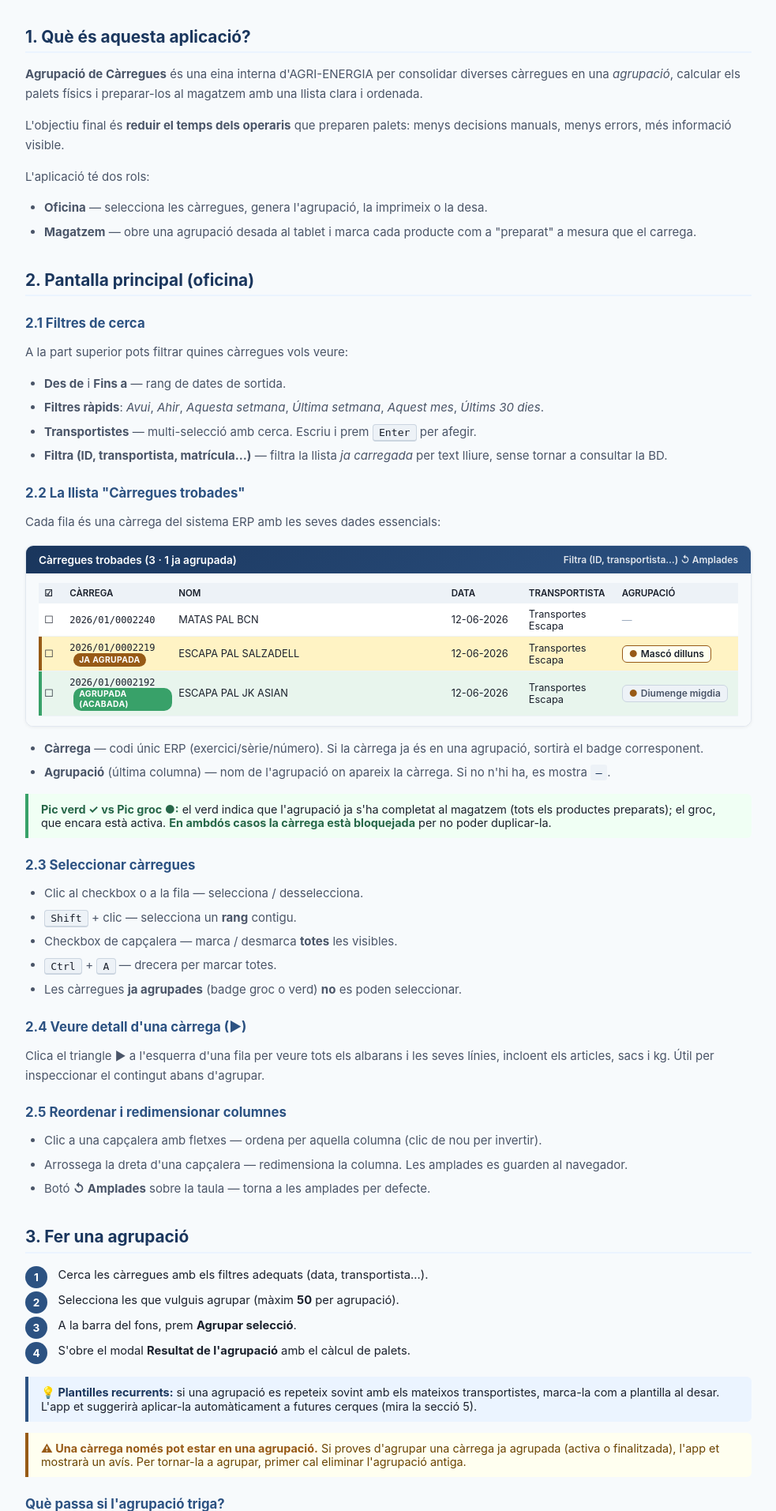
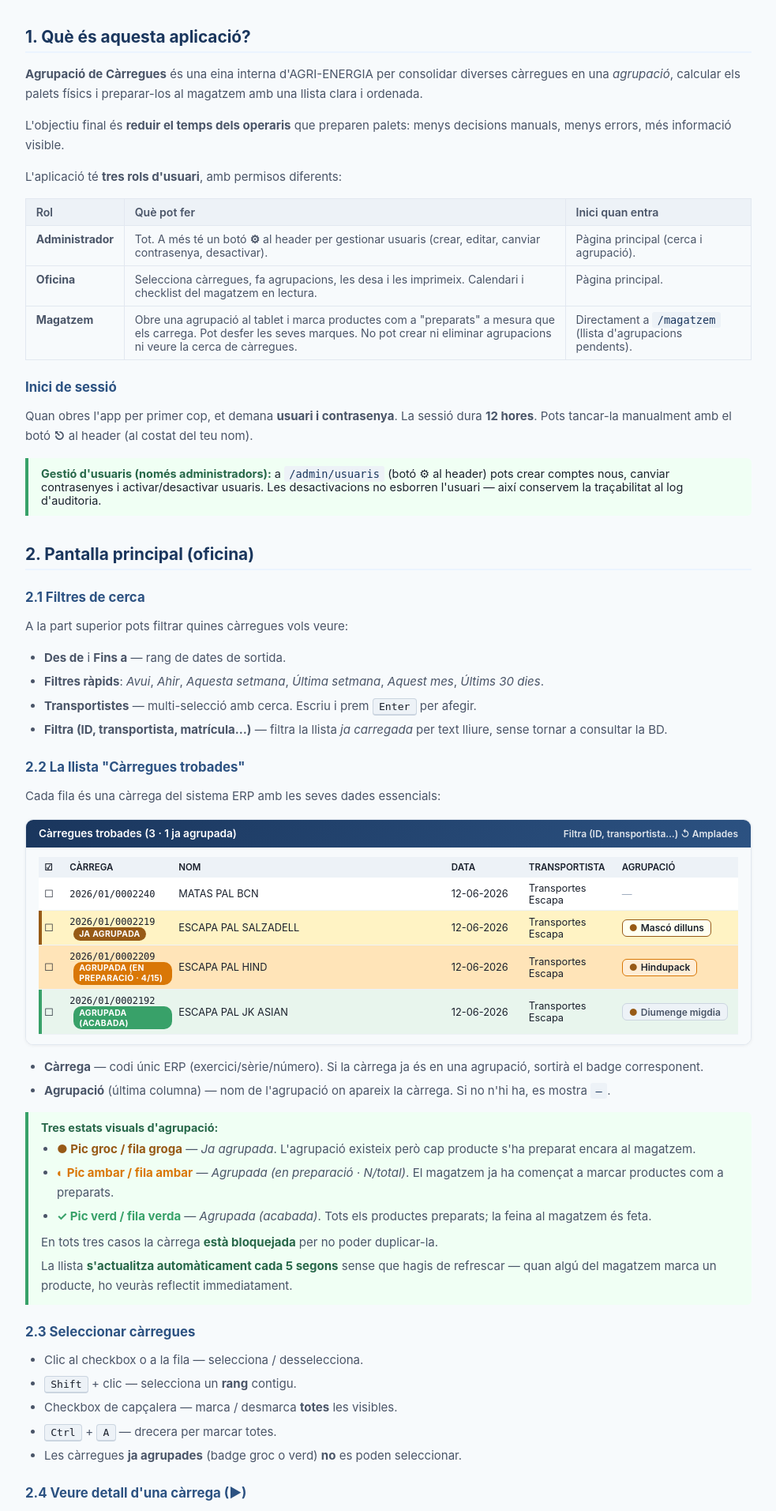
Before and after one commit to ohijazo/Agrupador-de-Carregues, a Flask app: page /ajuda in a window 1280 px wide. Shown: the part 474-2387 px from the top of the page at 79% size, without its empty margins (148-1131 px from the left). Run offline with Flask 3, Linux system fonts and the light colour scheme.

Commit message:
Ajuda: actualitzada amb rols, auth i estat 'en preparacio'
- Seccio 1: passa de "dos rols" a tabla dels tres rols
  (admin / oficina / magatzem) amb permisos i inici de cada un.
- Nou subbloc "Inici de sessio" + info sobre /admin/usuaris (botó ⚙).
- Mockup de la llista de carregues amb una fila nova
  "Agrupada (en preparacio · 4/15)" en ambar.
- Info-box dels pics: ara distingeix 3 estats (groc / ambar / verd)
  i menciona el refresc automatic cada 5s.
- Resultat: nota sobre el ✓ verd als productes ja preparats.
- Glossari: nova entrada amb els 3 estats i 3 rols.

Co-Authored-By: Claude Opus 4.7 (1M context) <noreply@anthropic.com>

```diff
--- a/templates/ajuda.html
+++ b/templates/ajuda.html
@@ -291,11 +291,42 @@
         L'objectiu final és <strong>reduir el temps dels operaris</strong> que preparen
         palets: menys decisions manuals, menys errors, més informació visible.
     </p>
-    <p>L'aplicació té dos rols:</p>
-    <ul>
-        <li><strong>Oficina</strong> — selecciona les càrregues, genera l'agrupació, la imprimeix o la desa.</li>
-        <li><strong>Magatzem</strong> — obre una agrupació desada al tablet i marca cada producte com a "preparat" a mesura que el carrega.</li>
-    </ul>
+    <p>L'aplicació té <strong>tres rols d'usuari</strong>, amb permisos diferents:</p>
+    <table class="help-table">
+        <thead>
+            <tr><th>Rol</th><th>Què pot fer</th><th>Inici quan entra</th></tr>
+        </thead>
+        <tbody>
+            <tr>
+                <td><strong>Administrador</strong></td>
+                <td>Tot. A més té un botó <strong>⚙</strong> al header per gestionar usuaris (crear, editar, canviar contrasenya, desactivar).</td>
+                <td>Pàgina principal (cerca i agrupació).</td>
+            </tr>
+            <tr>
+                <td><strong>Oficina</strong></td>
+                <td>Selecciona càrregues, fa agrupacions, les desa i les imprimeix. Calendari i checklist del magatzem en lectura.</td>
+                <td>Pàgina principal.</td>
+            </tr>
+            <tr>
+                <td><strong>Magatzem</strong></td>
+                <td>Obre una agrupació al tablet i marca productes com a "preparats" a mesura que els carrega. Pot desfer les seves marques. No pot crear ni eliminar agrupacions ni veure la cerca de càrregues.</td>
+                <td>Directament a <code>/magatzem</code> (llista d'agrupacions pendents).</td>
+            </tr>
+        </tbody>
+    </table>
+
+    <h3>Inici de sessió</h3>
+    <p>
+        Quan obres l'app per primer cop, et demana <strong>usuari i contrasenya</strong>. La sessió dura
+        <strong>12 hores</strong>. Pots tancar-la manualment amb el botó <strong>⎋</strong> al header
+        (al costat del teu nom).
+    </p>
+
+    <div class="help-info">
+        <strong>Gestió d'usuaris (només administradors):</strong> a <code>/admin/usuaris</code> (botó ⚙ al header)
+        pots crear comptes nous, canviar contrasenyes i activar/desactivar usuaris. Les desactivacions
+        no esborren l'usuari — així conservem la traçabilitat al log d'auditoria.
+    </div>
 
     <!-- 2. Pantalla principal -->
     <h2 id="oficina">2. Pantalla principal (oficina)</h2>
@@ -340,6 +371,17 @@
                 <span>Transportes Escapa</span>
                 <span><span class="mockup-pill">Mascó dilluns</span></span>
             </div>
+            <div class="mockup-row" style="background:#ffe4b8;">
+                <span>☐</span>
+                <span>
+                    <span class="mockup-cell-code">2026/01/0002209</span>
+                    <span class="mockup-badge" style="margin-left:.3rem; background:#d97706; color:#fff;">Agrupada (en preparació · 4/15)</span>
+                </span>
+                <span>ESCAPA PAL HIND</span>
+                <span>12-06-2026</span>
+                <span>Transportes Escapa</span>
+                <span><span class="mockup-pill" style="background:#ffedd5; border-color:#d97706;">Hindupack</span></span>
+            </div>
             <div class="mockup-row is-acabada">
                 <span>☐</span>
                 <span>
@@ -360,7 +402,14 @@
     </ul>
 
     <div class="help-info">
-        <strong>Pic verd ✓ vs Pic groc ●:</strong> el verd indica que l'agrupació ja s'ha completat al magatzem (tots els productes preparats); el groc, que encara està activa. <strong>En ambdós casos la càrrega està bloquejada</strong> per no poder duplicar-la.
+        <strong>Tres estats visuals d'agrupació:</strong>
+        <ul style="margin:.4rem 0 0; padding-left:1.25rem;">
+            <li><strong style="color:var(--warning);">● Pic groc / fila groga</strong> — <em>Ja agrupada</em>. L'agrupació existeix però cap producte s'ha preparat encara al magatzem.</li>
+            <li><strong style="color:#d97706;">◐ Pic ambar / fila ambar</strong> — <em>Agrupada (en preparació · N/total)</em>. El magatzem ja ha començat a marcar productes com a preparats.</li>
+            <li><strong style="color:var(--success-strong);">✓ Pic verd / fila verda</strong> — <em>Agrupada (acabada)</em>. Tots els productes preparats; la feina al magatzem és feta.</li>
+        </ul>
+        <p style="margin:.5rem 0 0;">En tots tres casos la càrrega <strong>està bloquejada</strong> per no poder duplicar-la.</p>
+        <p style="margin:.3rem 0 0;">La llista <strong>s'actualitza automàticament cada 5 segons</strong> sense que hagis de refrescar — quan algú del magatzem marca un producte, ho veuràs reflectit immediatament.</p>
     </div>
 
     <h3>2.3 Seleccionar càrregues</h3>
@@ -423,6 +472,12 @@
         <li><strong>Productes</strong> — taula ordenable per article, descripció, sacs, kg. Pots expandir cada producte per veure detalls per càrrega i el desglossament dels palets (amb albarà d'origen).</li>
         <li><strong>Incidències</strong> — si alguna càrrega no s'ha pogut processar, surt aquí (badge taronja); si tot ha anat bé, badge verd "Sense incidències".</li>
     </ul>
+
+    <div class="help-info">
+        <strong>✓ Productes ja preparats:</strong> si obres una agrupació desada que el magatzem està preparant,
+        cada producte que ja s'ha marcat al checklist surt amb un <strong style="color:var(--success);">✓ verd</strong>
+        davant del codi i fons verd suau a la fila. Així pots veure d'un cop d'ull què queda per preparar.
+    </div>
 
     <h3>Botons del modal</h3>
     <ul>
@@ -605,8 +660,20 @@
                 <td>Articles que l'operari ha marcat com a "ja carregats al palet" al magatzem. Persistents al servidor.</td>
             </tr>
             <tr>
-                <td><strong>Agrupació finalitzada (acabada)</strong></td>
-                <td>Aquella en què tots els productes han sigut marcats com a preparats.</td>
+                <td><strong>Estats d'una agrupació</strong></td>
+                <td>
+                    <em>Ja agrupada</em> (groc): cap producte preparat encara.<br>
+                    <em>En preparació</em> (ambar, N/total): el magatzem ja ha marcat alguns productes.<br>
+                    <em>Acabada</em> (verd): tots els productes preparats.
+                </td>
+            </tr>
+            <tr>
+                <td><strong>Rol d'usuari</strong></td>
+                <td>
+                    <em>Admin</em>: tot + gestió d'usuaris (<code>/admin/usuaris</code>).<br>
+                    <em>Oficina</em>: cerca, agrupar, desar, eliminar.<br>
+                    <em>Magatzem</em>: només checklist a <code>/magatzem</code>.
+                </td>
             </tr>
             <tr>
                 <td><strong>Transportista</strong></td>
```
